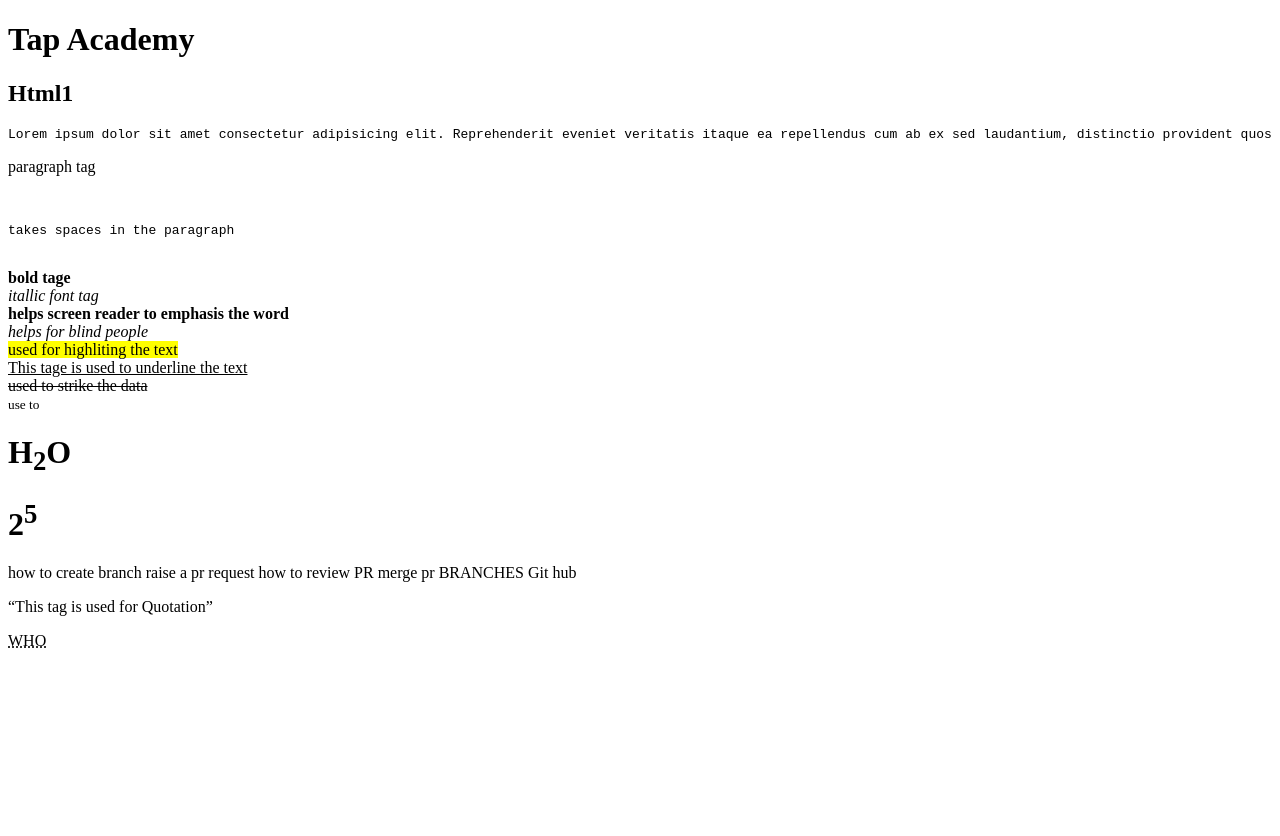
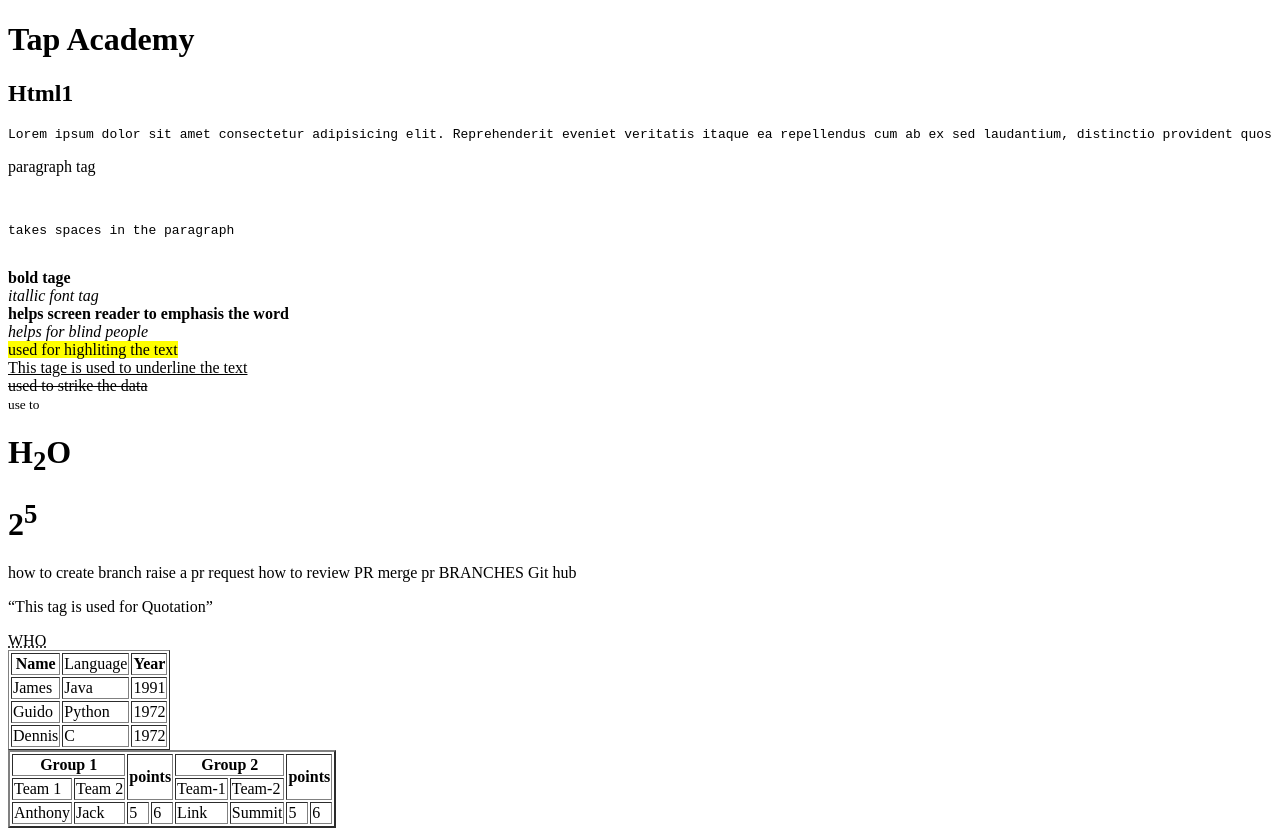
Before and after one commit to suseel123/html_practice, a plain HTML site: page index.html in a window 1280 px wide. Shown: the top 836 px of the page. Before the commit the page ends 800 px from the top, so only its background shows below. Drawn offline with Linux system fonts and the light colour scheme.

Commit message:
table were added

```diff
--- a/index.html
+++ b/index.html
@@ -5,8 +5,8 @@
     <meta name="viewport" content="width=device-width, initial-scale=1.0">
     <title>Document</title>
 </head>
+
 <body>
-
 <h1>Tap Academy</h1>
 <h2>Html1</h2>
 <pre>Lorem ipsum dolor sit amet consectetur adipisicing elit. Reprehenderit eveniet veritatis itaque ea repellendus cum ab ex sed laudantium, distinctio provident quos porro unde dolore, dignissimos nam, perferendis odit impedit!</pre>
@@ -48,7 +48,68 @@
 <abbr title="World Health Organization">WHO</abbr>
 
 
+<table border="1px">
+    <tr>
+        <th>Name</th>
+        <td>Language</th>
+        <th>Year</th>
+    </tr>
+    <tr>
+        <td>James</td>
+        <td>Java</td>
+        <td>1991</td>
+    </tr>
+    <tr>
+        <td>Guido</td>
+        <td>Python</td>
+        <td>1972</td>
+    </tr>
+    <tr>
+        <td>Dennis</td>
+        <td>C</td>
+        <td>1972</td>
+    </tr>
 
+</table >
+
+<table border=2>
+    <tr>
+        <th colspan="2">
+            Group 1
+        </th>
+        <th colspan="2" rowspan="2">
+            points
+        </th>
+        <th colspan="2">
+            Group 2
+        </th>
+        <th rowspan="2" colspan=2>
+            points
+        </th>
+    </tr>
+
+    <tr>
+        <td>Team 1</td>
+        <td>Team 2</td>
+        <td>Team-1</td>
+        <td>Team-2</td>
+
+    </tr>
+
+    <tr>
+        <td>Anthony</td>
+        <td>Jack</td>
+        <td>5</td>
+        <td>6</td>
+        <td>Link</td>
+        <td>Summit</td>
+        <td>5</td>
+        <td>6</td>
+
+    </tr>
+
+
+</table>
 
 
 </body>
```
